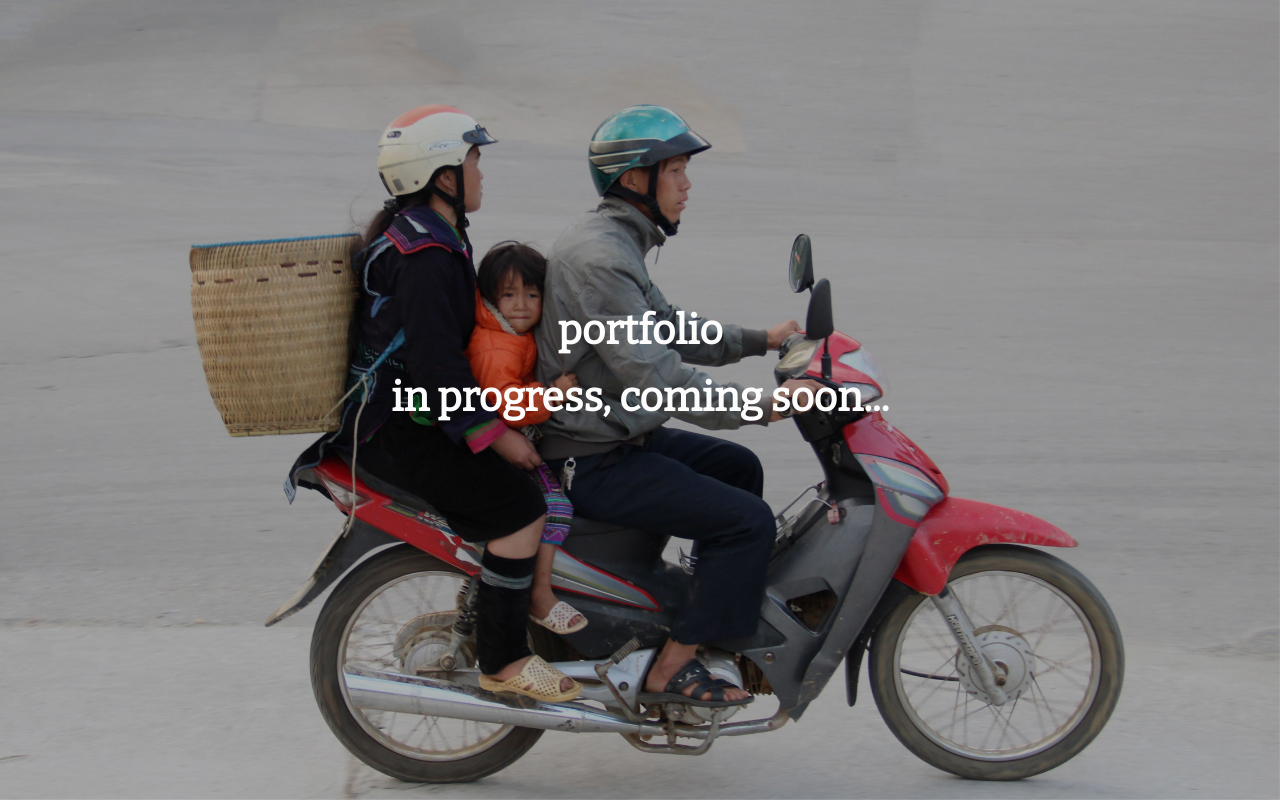
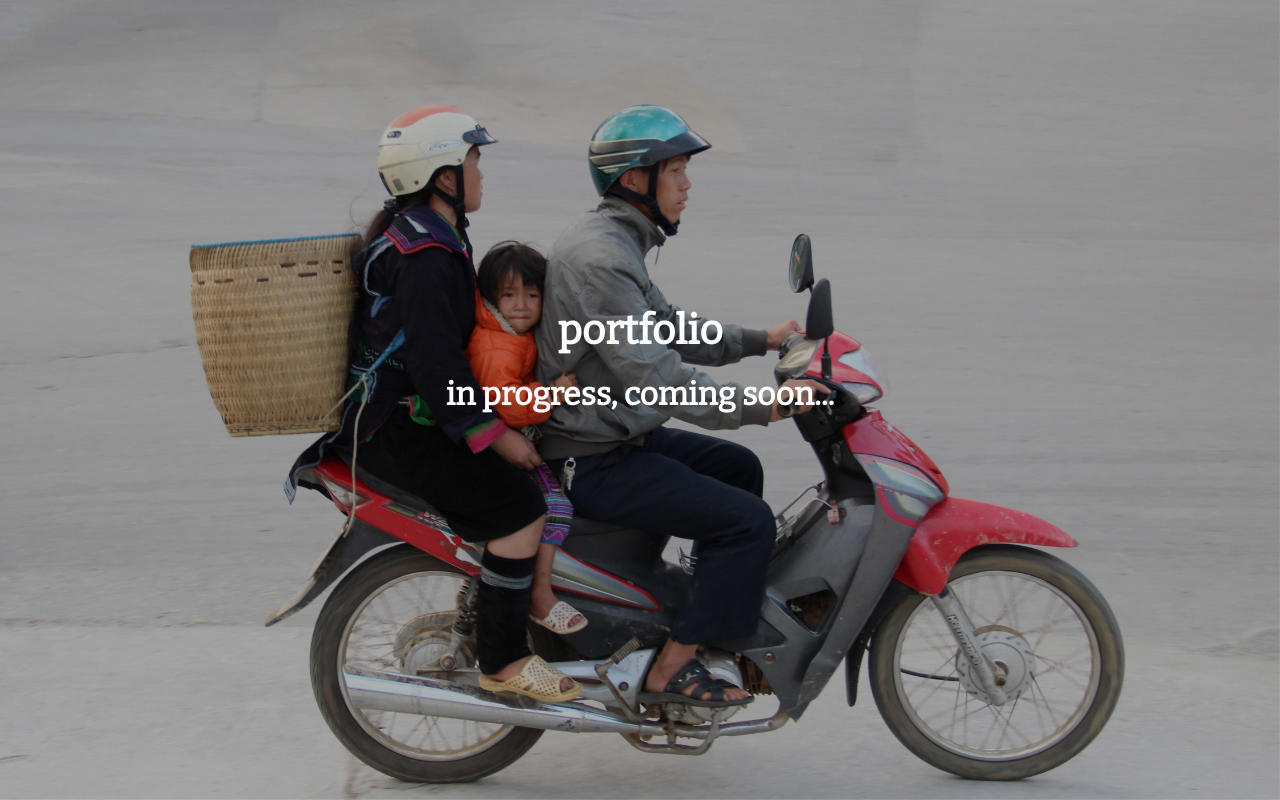
Before and after one commit to aimeefranco/aimeefranco.github.io, a plain HTML site: page portfolio.html in a window 1280 px wide. Drawn offline with nearby package versions, Linux system fonts and the light colour scheme.

Commit message:
initial commit

```diff
--- a/portfolio.html
+++ b/portfolio.html
@@ -39,7 +39,7 @@
 
 			<div class="covertext">
 				<h2 class="portfolio">portfolio</h2>
-				<h2 class="portfolio">in progress, coming soon...</h2>
+				<h3 class="portfolio">in progress, coming soon...</h3>
 			</div>
 
 		</div>
```
